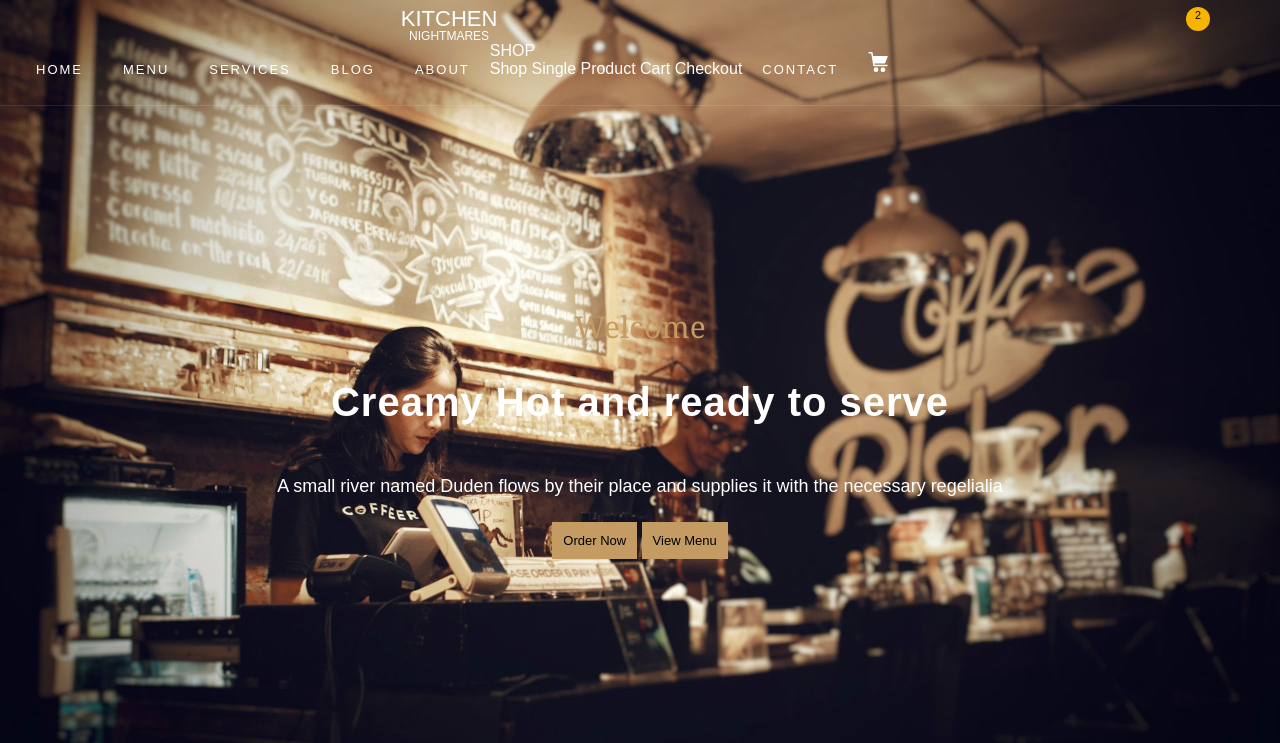
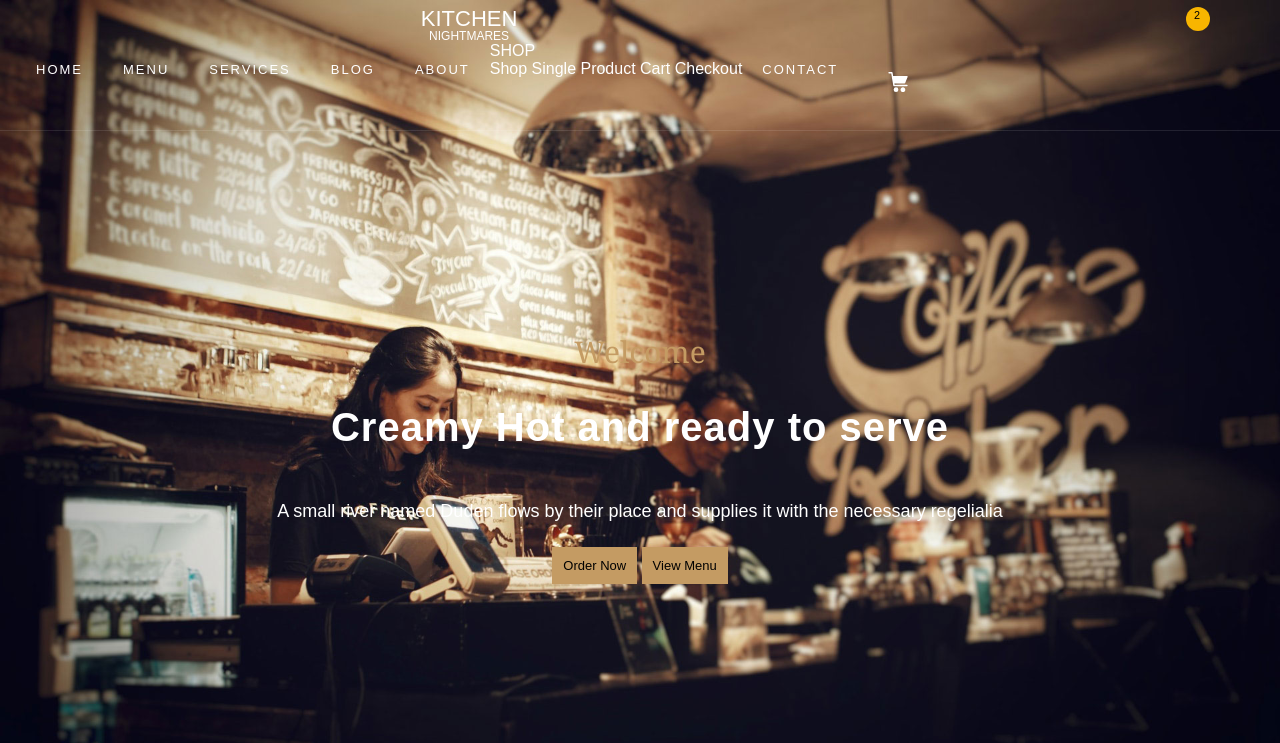
Before and after one commit to Lazybon/Kitchen-Nightmares, a website built with Parcel: page index.html in a window 1280 px wide. Shown: the top 743 px of the page. Built offline with nearby package versions, Linux system fonts and the light colour scheme.

Commit message:
correction

```diff
--- a/index.html
+++ b/index.html
@@ -9,10 +9,10 @@
 
 <body class='body'>
 <header class='header'>
-  <div class='navigation-block'>
+  <nav class='navigation-block'>
     <div class='container-head'>
       <a class='logo-bar'>KITCHEN<small>NIGHTMARES</small></a>
-      <div class='navbar-collaps'>
+      <div class='navbar-collapse'>
         <ul class='navbar'>
           <li class='nav-item'><a href='' class='nav-link'>HOME</a></li>
           <li class='nav-item'><a href='' class='nav-link'>MENU</a></li>
@@ -28,12 +28,13 @@
             </div>
           </li>
           <li class='nav-item'><a href='' class='nav-link'>CONTACT</a></li>
-          <a href='' class='nav-link'> <span class='icon'><img src='src/img/shopping-cart.svg' width='20px' height='20px'>
-          </span><span class='number-purchases'><small>2</small></span></a>
+          <li class='nav-item'><a href='' class='nav-link'> <span class='icon'><img src='src/img/shopping-cart.svg'
+                                                                                    width='20px' height='20px'>
+          </span><span class='number-purchases'><small>2</small></span></a></li>
         </ul>
       </div>
     </div>
-  </div>
+  </nav>
   <section class='welcome-slide'>
     <span class='subheading'>Welcome</span>
     <h1 class='description'>Creamy Hot and ready to serve</h1>
```
